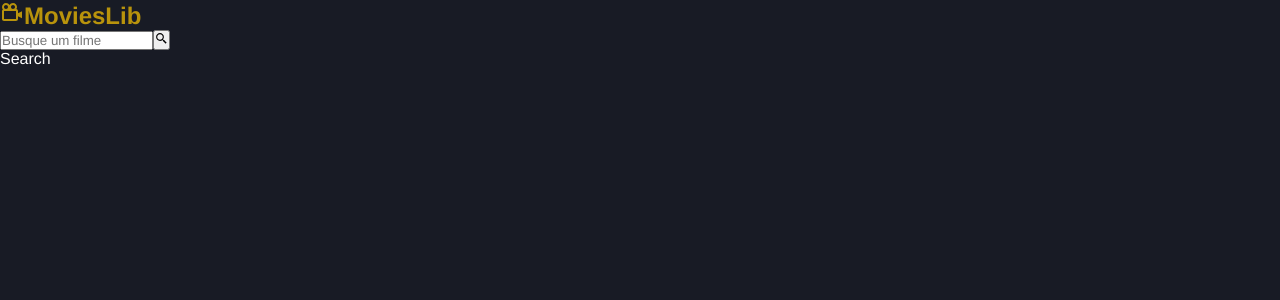
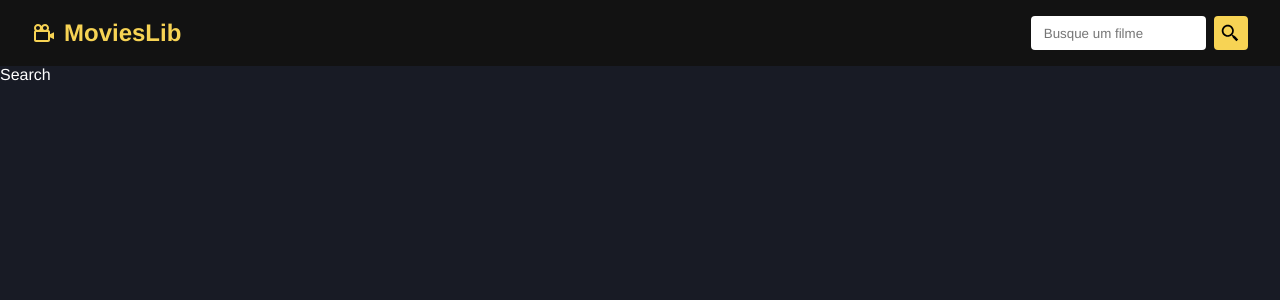
Before and after one commit to ederhscc/react_movies_lib, a React (Vite) app: page /search in a window 1280 px wide. Shown: the top 300 px of the page. Built offline with nearby package versions, Linux system fonts and the light colour scheme; no server answers.

Commit message:
added styles in navbar

```diff
--- /dev/null
+++ b/src/components/NavBar.css
@@ -0,0 +1,42 @@
+#navbar{
+    display: flex;
+    justify-content: space-between;
+    align-items: center;
+    padding: 1rem 2rem;
+    background-color: #121212;
+}
+
+#navbar h2 a {
+    display: flex;
+    align-items: center;
+    gap: 0.5rem;
+}
+
+#navbar form {
+    display: flex;
+    gap: .5rem;
+}
+
+#navbar form input {
+    padding: 0.2rem 0.8rem;
+    border-radius: 4px;
+    border: none;
+}
+
+#navbar form button {
+    background-color: #F7D354;
+    border: 2px solid #F7D354;
+    border-radius: 4px;
+    color: #000;
+    padding: .3rem;
+    font-size: 1.3rem;
+    display: flex;
+    align-items: center;
+    cursor: pointer;
+    transition: 0.4s;
+}
+
+#navbar form button:hover {
+    background-color: transparent;
+    color: #F7D354;
+}
--- a/src/components/NavBar.jsx
+++ b/src/components/NavBar.jsx
@@ -1,5 +1,7 @@
 import { Link } from "react-router-dom";
 import { BiCameraMovie, BiSearchAlt2 } from "react-icons/bi";
+
+import "./NavBar.css";
 
 const NavBar = () => {
   return (
--- /dev/null
+++ b/src/pages/MovieGrid.css
@@ -0,0 +1 @@
+.container {}
```
